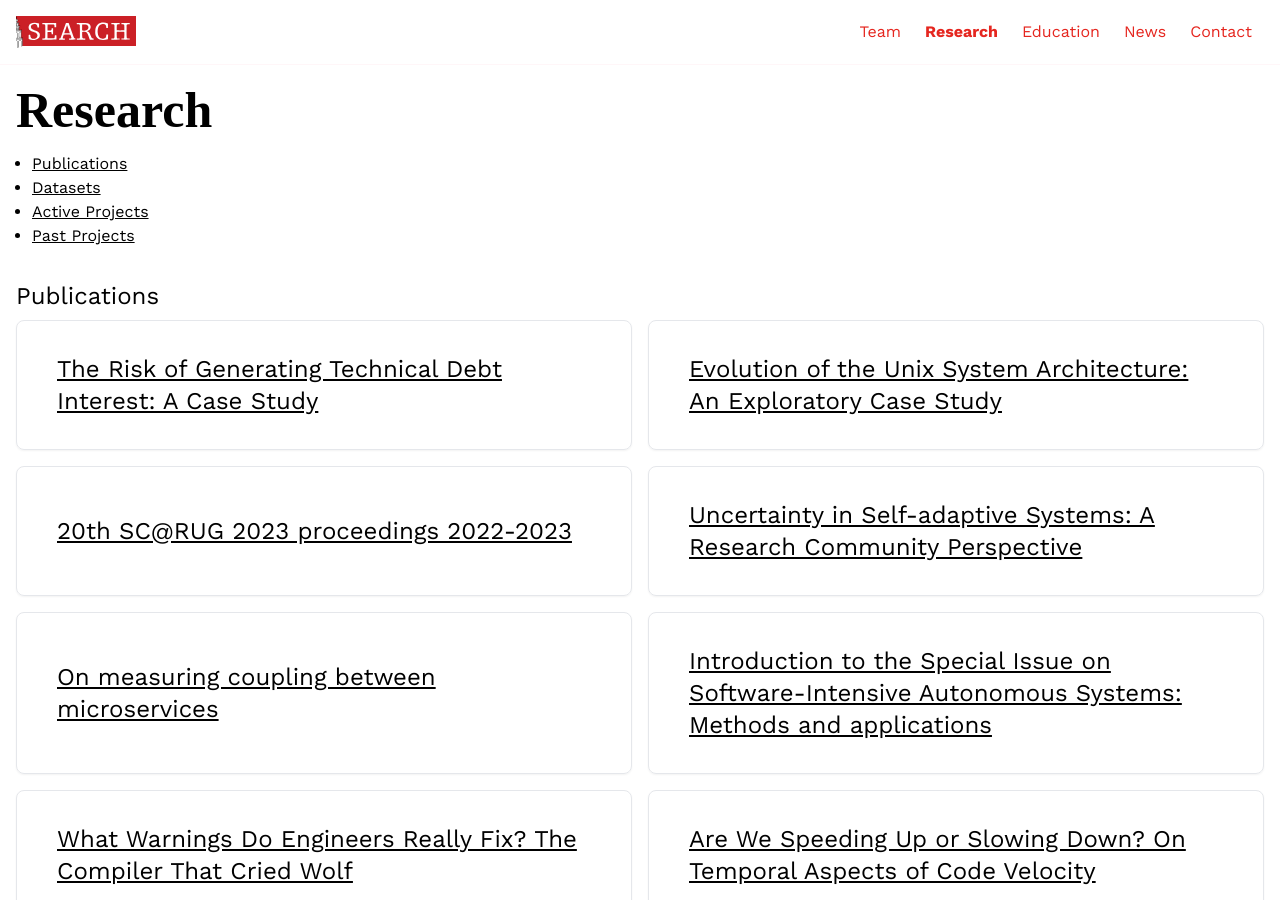
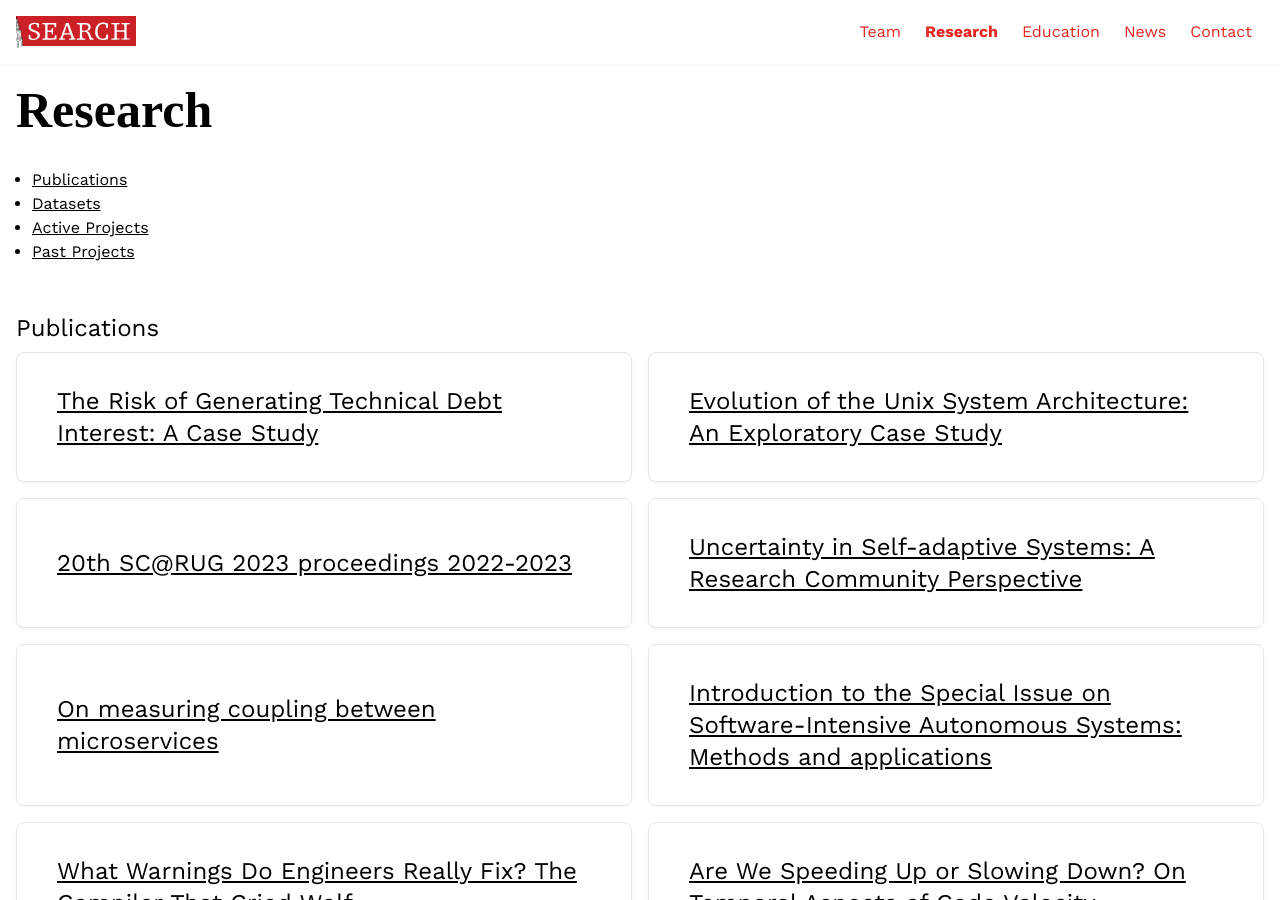
Before and after one commit to search-rug/search-rug.github.io, a Jekyll site: the page built from research.md, in a window 1280 px wide and 900 px high. Built offline with Jekyll 4.4.1, drawn with Linux system fonts in a browser that asks for light colours; nearby versions of some CDN libraries; some web fonts are replaced.

Commit message:
add: more space between sections

```diff
--- a/_layouts/research.html
+++ b/_layouts/research.html
@@ -10,7 +10,7 @@
  - Past Projects
 ---
 
-<div class="container space-y-8 mx-auto px-4 pb-6 pt-[100px] pb-md-10">
+<div class="container space-y-12 mx-auto px-4 pb-6 pt-[100px] pb-md-10">
   <h1 class="text-black text-5xl leading-5 lg:text-[50px] font-semibold mb-8">{{page.title}}</h1>
 
   <!-- Adds a scroll button for each section defined above. -->
```
